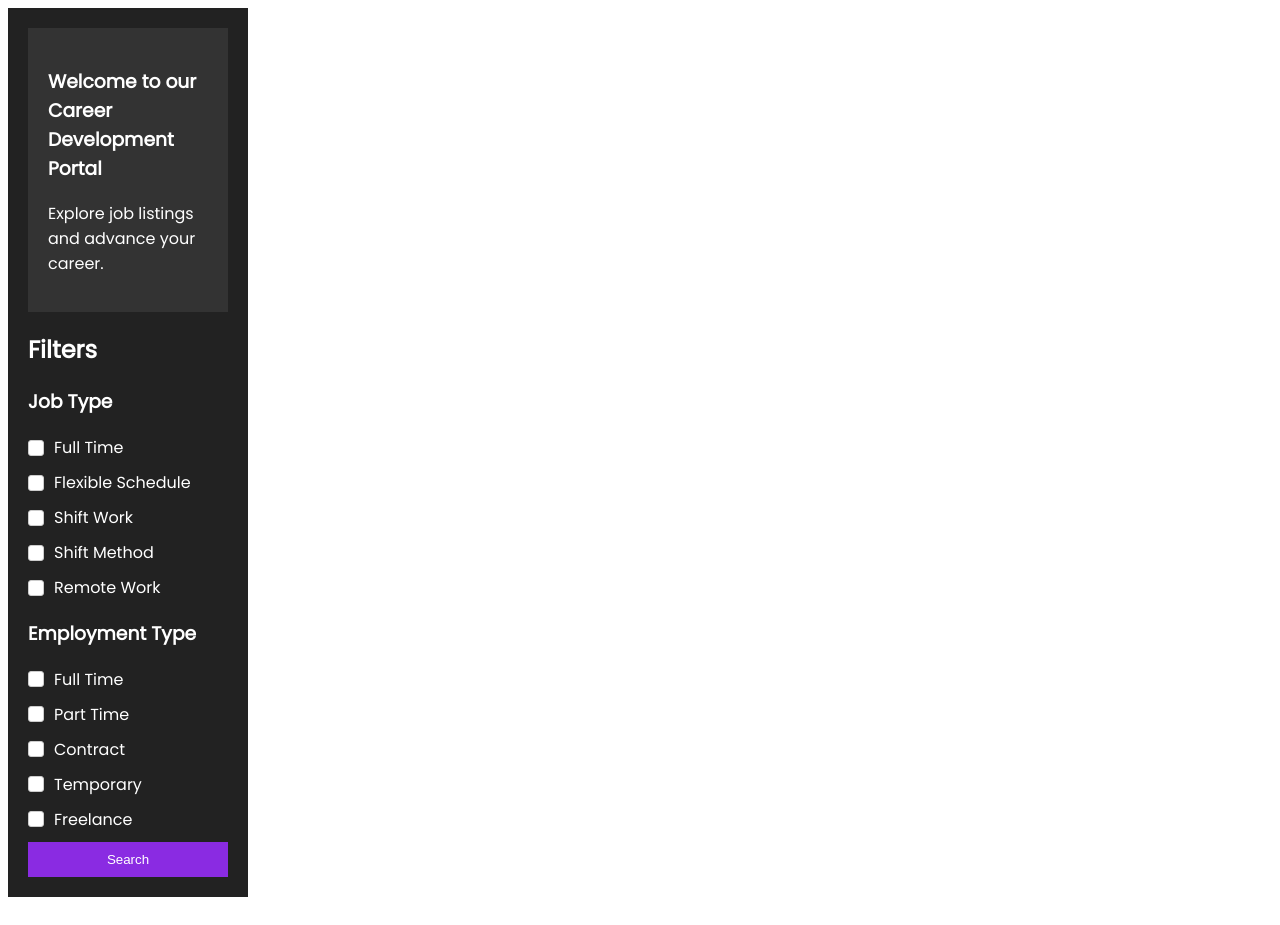
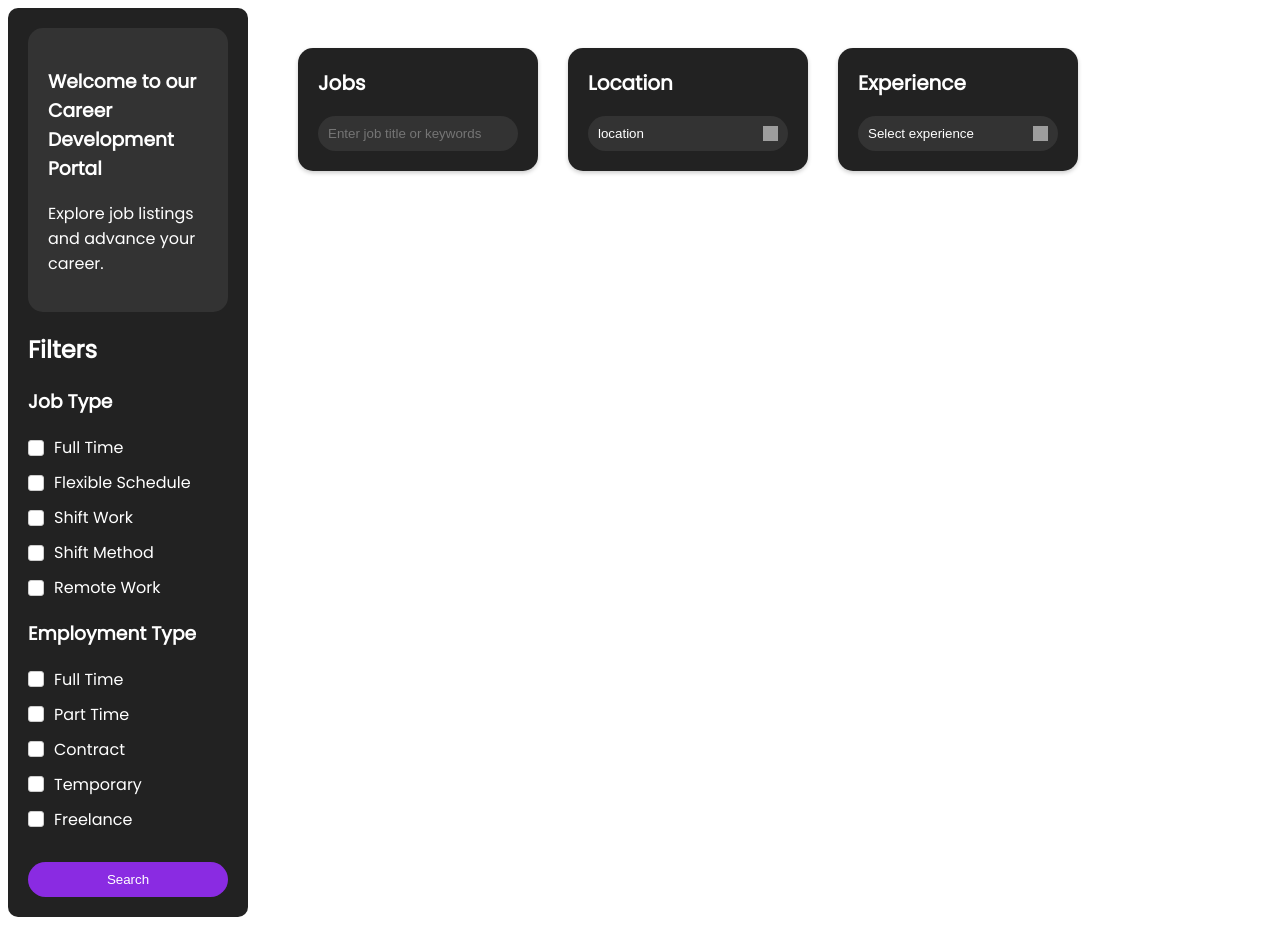
Before and after one commit to HarshiniPR/HR-web_YO, a plain HTML site: page frontend/job_listings.html in a window 1280 px wide. Drawn offline with Linux system fonts and the light colour scheme; grey boxes are pictures that could not be loaded.

Commit message:
added cards for search, location and experience

```diff
--- a/frontend/STYLES/sidebar.css
+++ b/frontend/STYLES/sidebar.css
@@ -12,6 +12,8 @@
     background-color: #222;
     color: #fff;
     padding: 20px;
+    border-radius: 10px;
+
 }
 
 /* Heading style */
@@ -59,6 +61,8 @@
     color: #fff;
     padding: 20px;
     margin-bottom: 20px;
+    border-radius: 15px;
+
 }
 
 /* Button */
@@ -74,3 +78,83 @@
 .btn:hover {
     background-color: #6d1ea8;
 }
+
+/* Cards container */
+.cards-container {
+    display: flex;
+    justify-content: space-between;
+    margin-top: 20px;
+    font-family: 'Poppins', sans-serif;
+    padding-left: 20px;
+}
+
+/* Card */
+.card-search {
+    background-color: #222;
+    color: #fff;
+    padding: 20px;
+    border-radius: 15px;
+    width: 200px;
+    margin: 20px auto;
+    box-shadow: 0 2px 4px rgba(0, 0, 0, 0.2);
+    margin-left: 30px;
+
+}
+
+/* Card title */
+.card-search h3 {
+    margin-top: 0;
+    font-size: 20px;
+    margin-bottom: 10px;
+}
+
+/* Card input field */
+.card-search input,
+.card-search select {
+    width: 100%;
+    padding: 10px;
+    margin-top: 8px;
+    border: none;
+    border-radius: 60px;
+    box-sizing: border-box;
+    background-color: #333;
+    color: #fff;
+}
+
+/* Custom select arrow */
+.card-search select {
+    -webkit-appearance: none;
+    -moz-appearance: none;
+    appearance: none;
+    background-image: url('https://d1k5j68ob7clqb.cloudfront.net/thumb/480/processed/thumb/1qxQ7Y6NTz3F8aU5R5.png');
+    background-repeat: no-repeat;
+    background-position: right 10px center;
+    background-size: 15px 15px;
+    padding-right: 25px;
+    background-color: #333;
+    color: #fff;
+    border-radius: 60px;
+}
+
+/* Custom dropdown menu */
+.card-search select option {
+    background-color: #222;
+    color: #fff;
+}
+
+
+/* Button */
+.btn {
+    background-color: #8a2be2;
+    color: #fff;
+    padding: 10px 20px;
+    border: none;
+    cursor: pointer;
+    width: 100%;
+    border-radius: 40px;
+    margin-top: 20px;
+}
+
+.btn:hover {
+    background-color: #6d1ea8;
+}
--- a/frontend/job_listings.html
+++ b/frontend/job_listings.html
@@ -3,85 +3,7 @@
 
 <head>
     <title>Job Listings</title>
-    <!-- <link rel="stylesheet" href="./STYLES/sidebar.css"> -->
-    <style>
-        @import url('https://fonts.googleapis.com/css2?family=Josefin+Sans:wght@200&family=Montserrat:wght@200;300&family=Poppins&display=swap');
-
-        /* Main container */
-        .container {
-            display: flex;
-            font-family: 'Poppins', sans-serif;
-        }
-
-        /* Sidebar */
-        .sidebar {
-            width: 200px;
-            background-color: #222;
-            color: #fff;
-            padding: 20px;
-        }
-
-        /* Heading style */
-        .sidebar h2 {
-            color: #fff;
-            margin-top: 0;
-        }
-
-        /* Checkbox list */
-        .checkbox-list label {
-            display: block;
-            margin-bottom: 10px;
-        }
-
-        /* Custom checkboxes */
-        .checkbox-list input[type="checkbox"] {
-            display: none;
-        }
-
-        /* Checkbox styles */
-        .checkbox-list label:before {
-            content: '';
-            display: inline-block;
-            width: 14px;
-            height: 14px;
-            margin-right: 10px;
-            border: 1px solid #ccc;
-            border-radius: 3px;
-            background-color: #fff;
-            vertical-align: middle;
-            position: relative;
-            top: -1px;
-        }
-
-        /* Checkbox checked styles */
-        .checkbox-list input[type="checkbox"]:checked+label:before {
-            background-color: #8a2be2;
-            /* Purple color */
-            border-color: #8a2be2;
-        }
-
-        /* Card */
-        .card {
-            background-color: #333;
-            color: #fff;
-            padding: 20px;
-            margin-bottom: 20px;
-        }
-
-        /* Button */
-        .btn {
-            background-color: #8a2be2;
-            color: #fff;
-            padding: 10px 20px;
-            border: none;
-            cursor: pointer;
-            width: 100%;
-        }
-
-        .btn:hover {
-            background-color: #6d1ea8;
-        }
-    </style>
+    <link rel="stylesheet" href="./STYLES/sidebar.css">
 </head>
 
 <body>
@@ -134,7 +56,32 @@
 
         <!-- Rest of the content -->
         <div class="main-content">
-            <!-- Your job listings content goes here -->
+            <div class="cards-container">
+                <div class="card card-search">
+                    <h3>Jobs</h3>
+                    <input type="text" placeholder="Enter job title or keywords">
+                </div>
+
+                <div class="card card-search">
+                    <h3>Location</h3>
+                    <select>
+                        <option value="" selected disabled>location</option>
+                        <option value="location1">Location 1</option>
+                        <option value="location2">Location 2</option>
+                        <option value="location3">Location 3</option>
+                    </select>
+                </div>
+
+                <div class="card card-search">
+                    <h3>Experience</h3>
+                    <select>
+                        <option value="" selected disabled>Select experience</option>
+                        <option value="experience1">Experience 1</option>
+                        <option value="experience2">Experience 2</option>
+                        <option value="experience3">Experience 3</option>
+                    </select>
+                </div>
+            </div>
         </div>
     </div>
 </body>
```
